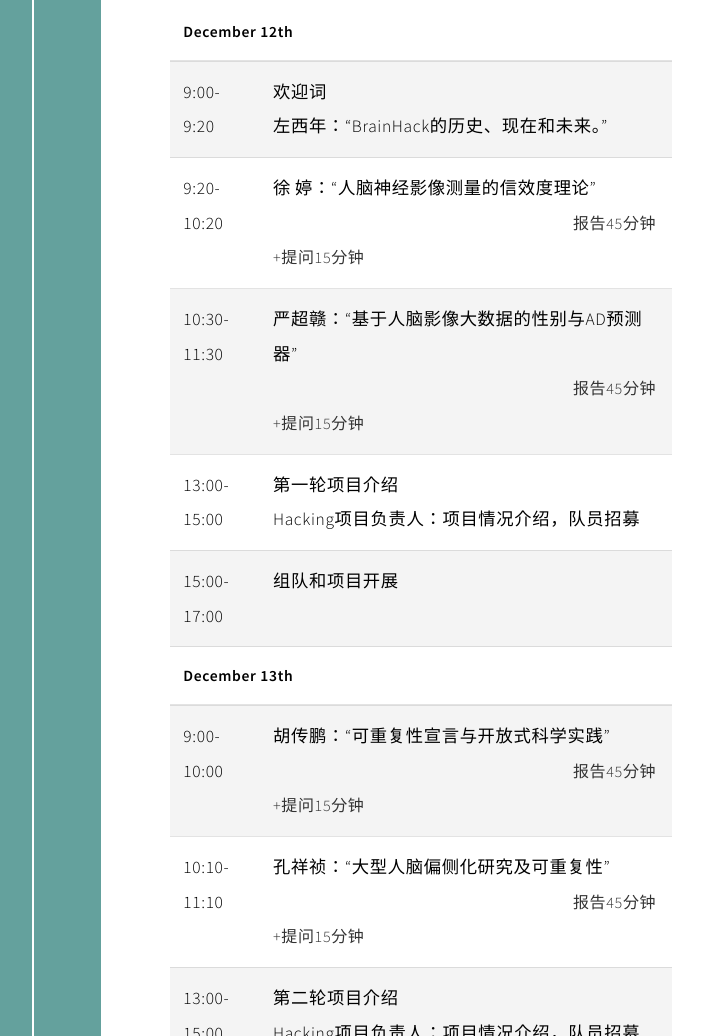
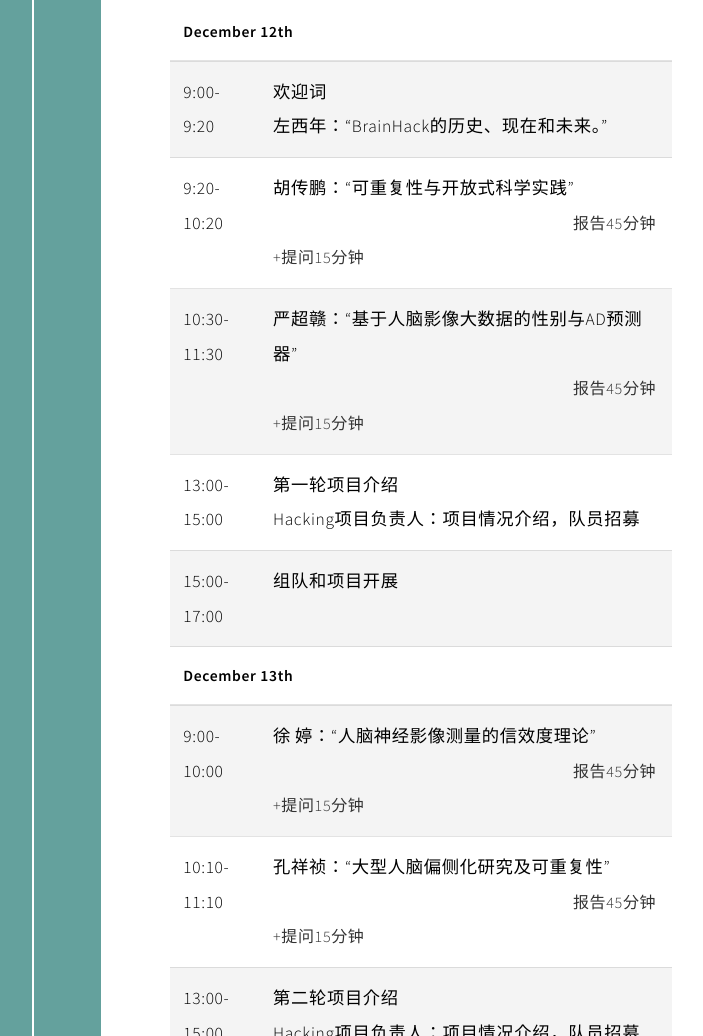
Before and after one commit to Chao-Jiang/Brainhack2020China, a plain HTML site: page index.html in a window 1280 px wide. Shown: the part 4543-5579 px from the top of the page, without its empty margins (539-1242 px from the left). Drawn offline with Linux system fonts and the light colour scheme.

Commit message:
update talks

```diff
--- a/index.html
+++ b/index.html
@@ -117,7 +117,7 @@
                             </tr>
                             <tr>
                                 <td>9:20-10:20</td>
-                                <td>徐 婷：“人脑神经影像测量的信效度理论”<br><span style="font-size: 12pt;color:#333333;padding-left: 300px">报告45分钟+提问15分钟</span></td>
+                                <td>胡传鹏：“可重复性与开放式科学实践”<br><span style="font-size: 12pt;color:#333333;padding-left: 300px">报告45分钟+提问15分钟</span></td>
                             </tr>
                             <tr>
                                 <td>10:30-11:30</td>
@@ -141,7 +141,7 @@
                         <tbody>
                             <tr>
                                 <td>9:00-10:00</td>
-                                <td>胡传鹏：“可重复性宣言与开放式科学实践”<br><span style="font-size: 12pt;color:#333333;padding-left: 300px">报告45分钟+提问15分钟</span></td>
+                                <td>徐 婷：“人脑神经影像测量的信效度理论”<br><span style="font-size: 12pt;color:#333333;padding-left: 300px">报告45分钟+提问15分钟</span></td>
                             </tr>
                             <tr>
                                 <td>10:10-11:10</td>
```
